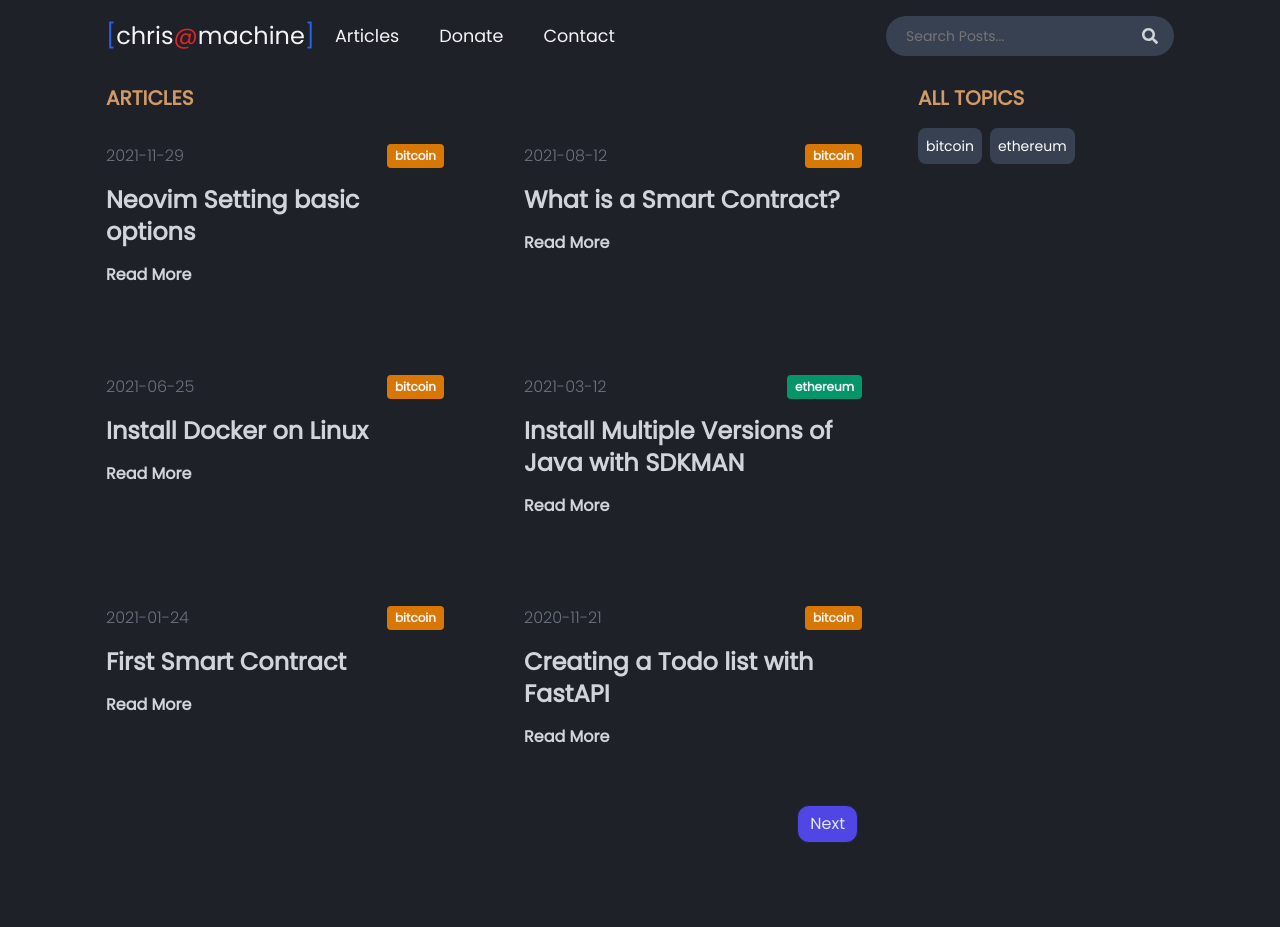
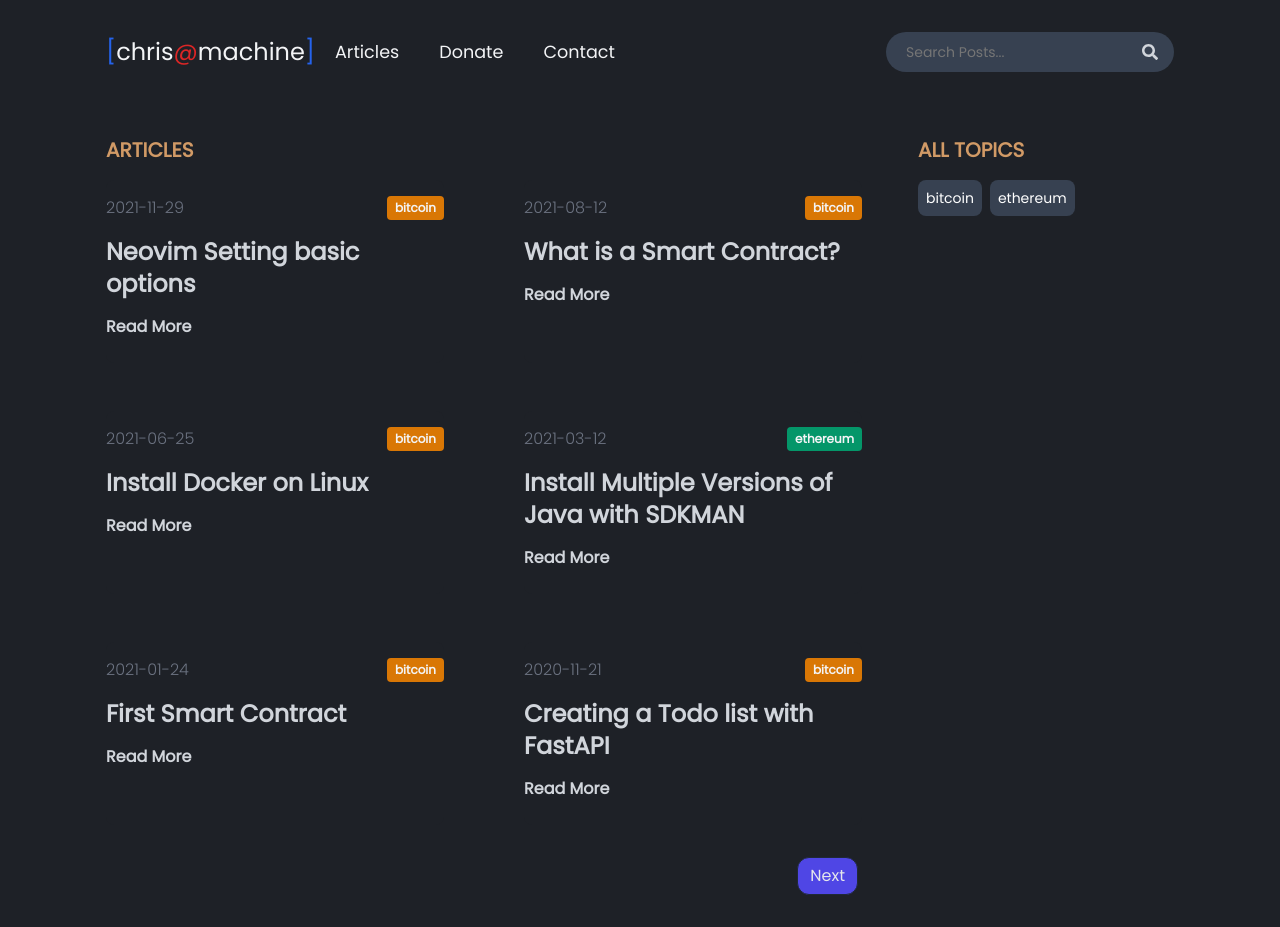
Before and after one commit to ChristianChiarulli/old_website, a Next.js app: page /blog/page/1 in a window 1280 px wide. Before the commit the page ends 875 px from the top, so only its background shows below. Built offline with nearby package versions, Linux system fonts and the light colour scheme.

Commit message:
add more padding

```diff
--- a/styles/components/Header.module.css
+++ b/styles/components/Header.module.css
@@ -11,7 +11,7 @@
   align-items: center;
   /* flex-wrap: wrap; */
   /* padding: 1.25rem; */
-  padding-top: 1rem;
+  padding-top: 2rem;
   /* align-items: center; */
   max-width: 1260px;
 }
--- a/styles/components/Layout.module.css
+++ b/styles/components/Layout.module.css
@@ -7,7 +7,7 @@
   align-items: center;
   margin-left: auto;
   margin-right: auto;
-  margin-top: 1.75rem;
+  margin-top: 4rem;
   margin-bottom: 1.75rem;
   padding-left: 1rem;
   padding-right: 1rem;
```
